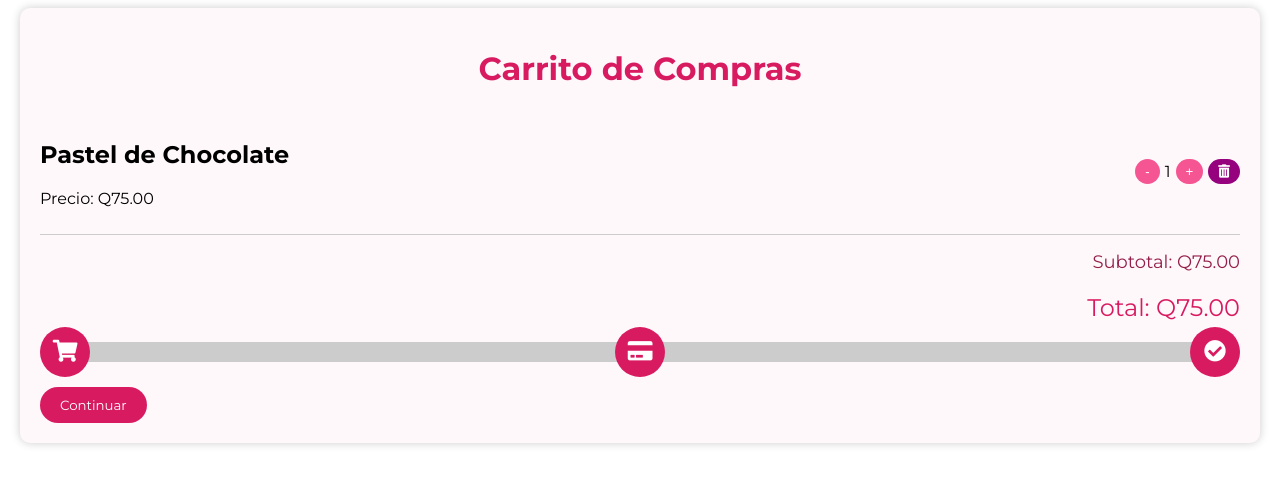
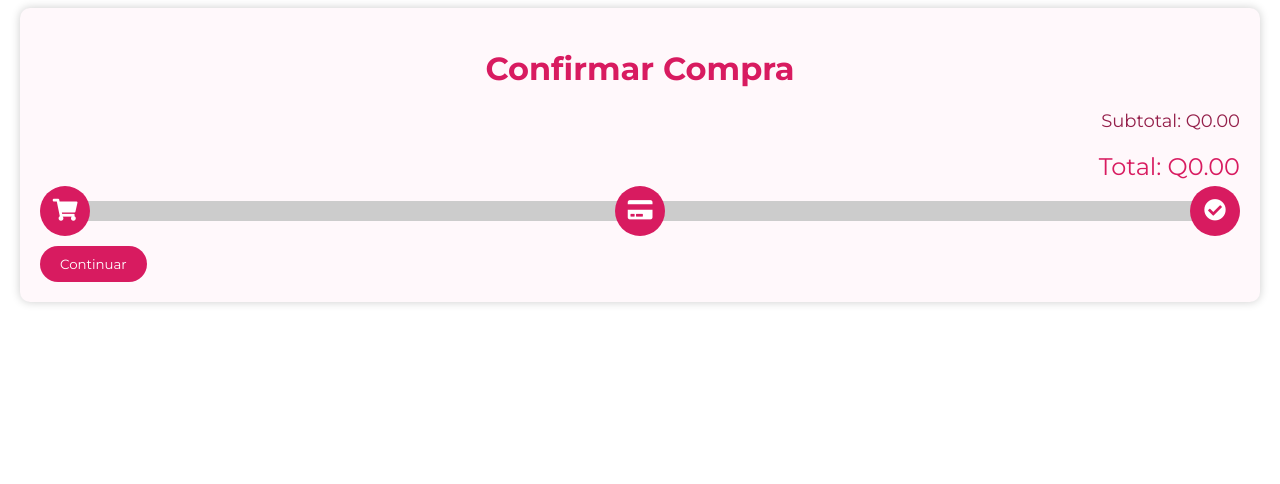
Before and after one commit to PRMQ98/Analisis, a plain HTML site: page Frontend/templates/confimarCompra.html in a window 1280 px wide. Drawn offline with nearby package versions, Linux system fonts and the light colour scheme.

Commit message:
confirmarCompra

```diff
--- a/Frontend/templates/confimarCompra.html
+++ b/Frontend/templates/confimarCompra.html
@@ -7,16 +7,17 @@
     <link rel="stylesheet" href="..\static\css\carrito.css">
     <link rel="stylesheet" href="https://cdnjs.cloudflare.com/ajax/libs/font-awesome/5.15.3/css/all.min.css">
     <link href="https://fonts.googleapis.com/css?family=Montserrat:400,700" rel="stylesheet">
+    <script src="https://code.jquery.com/jquery-3.6.0.min.js"></script>
 </head>
 <body>
     <div class="container">
-        <h1>Carrito de Compras</h1>
+        <h1>Confirmar Compra</h1>
         <!-- Lista de productos -->
-        <ul class="product-list">
+        <ul class="product-list" id="productList">
             <li class="product">
                 <div class="product-details">
-                    <h2>Pastel de Chocolate</h2>
-                    <p>Precio: Q75.00</p>
+                    <h2 id="nombrePastel">Pastel de Chocolate</h2>
+                    <p>Precio: <span id="precioPastel">Q75.00</span></p>
                 </div>
                 <div class="quantity">
                     <button onclick="decrementQuantity(this)">-</button>
@@ -52,7 +53,6 @@
             <button class="confirm-button" onclick="finishPurchase()">Confirmar</button>
         </div>
     </div>
-
     <script src="..\static\js\confirmarCompra.js"></script>
 </body>
 </html>
```
